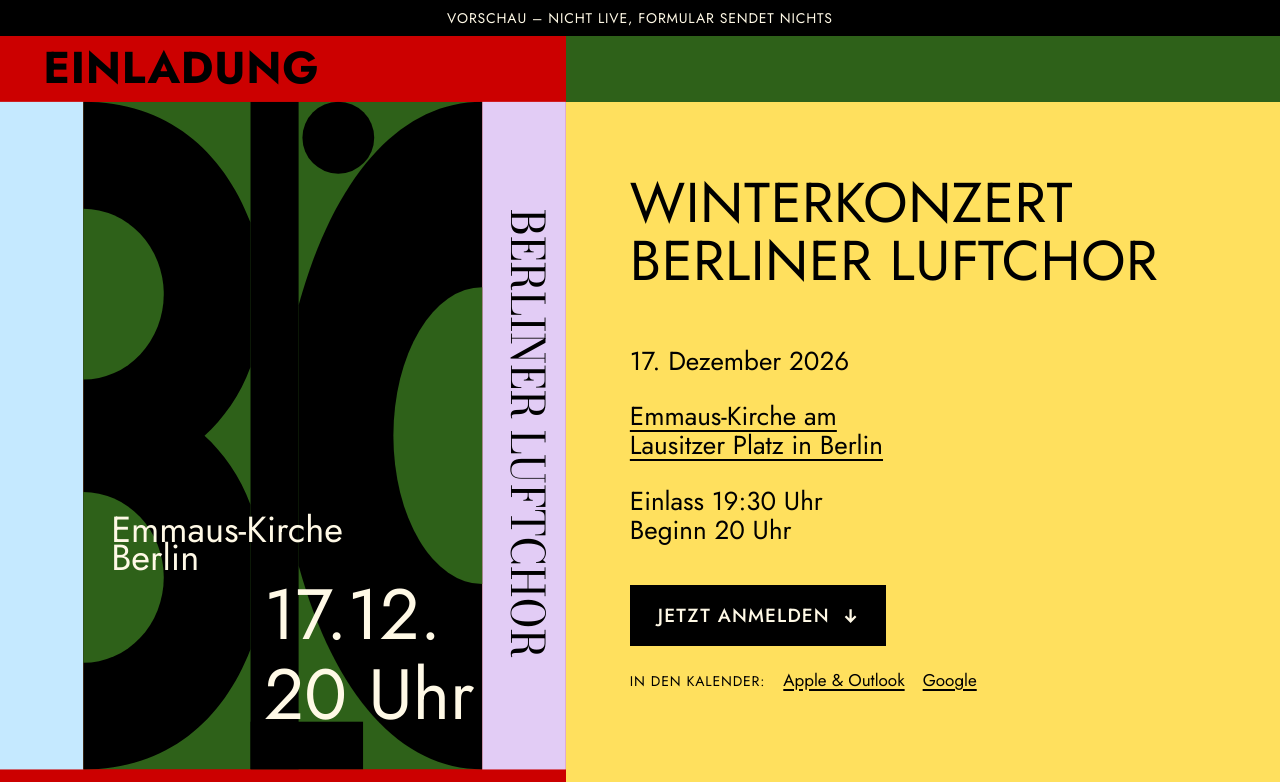
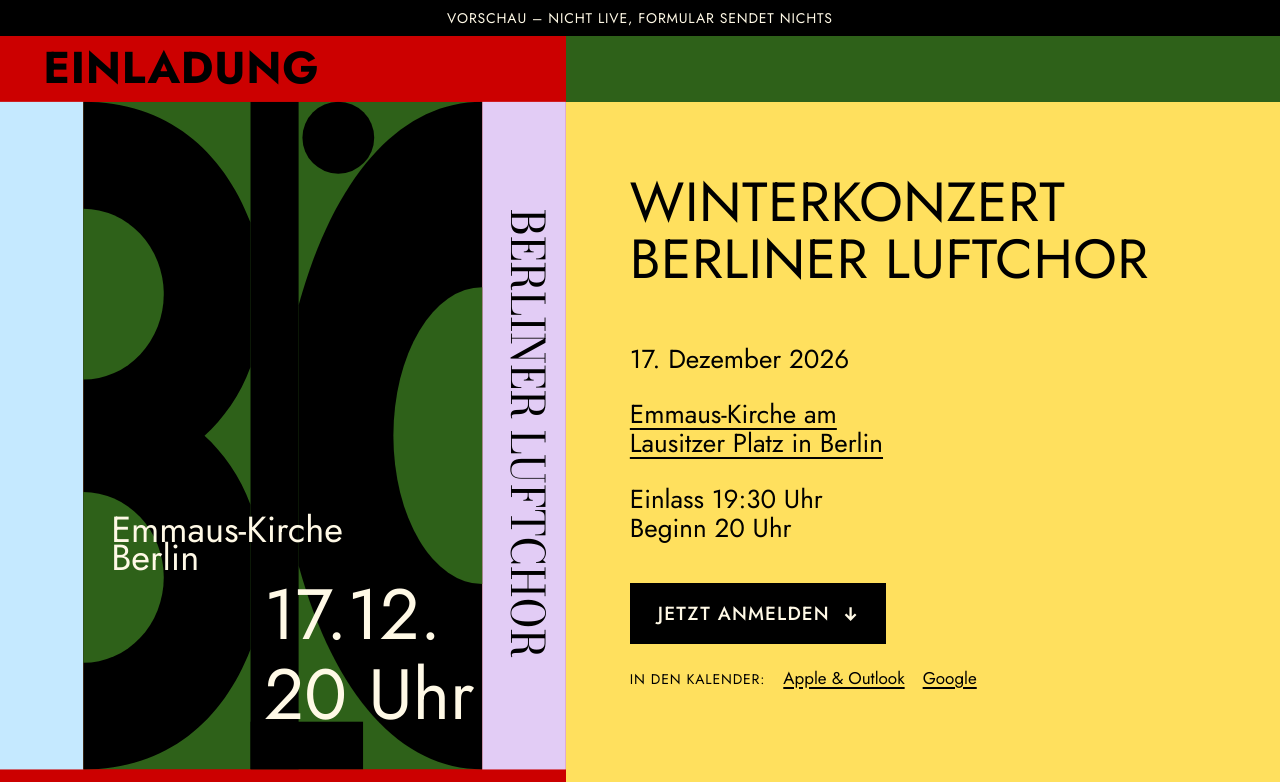
Before and after one commit to berliner-luftchor/berliner-luftchor.github.io, a plain HTML site: page vorschau.html in a window 1280 px wide. Shown: the top 782 px of the page. Drawn offline with Linux system fonts and the light colour scheme.

Commit message:
Vorschau: Überlauf am Desktop behoben

```diff
--- a/vorschau.html
+++ b/vorschau.html
@@ -138,6 +138,8 @@
     .poster{height:100vh;width:auto}
     .band-green.top{display:block}
     .inner{padding-top:clamp(48px,9vh,110px)}
+    .content{min-width:0}
+    h1{font-size:clamp(30px,4.3vw,56px)}
   }
 </style>
 </head>
```
